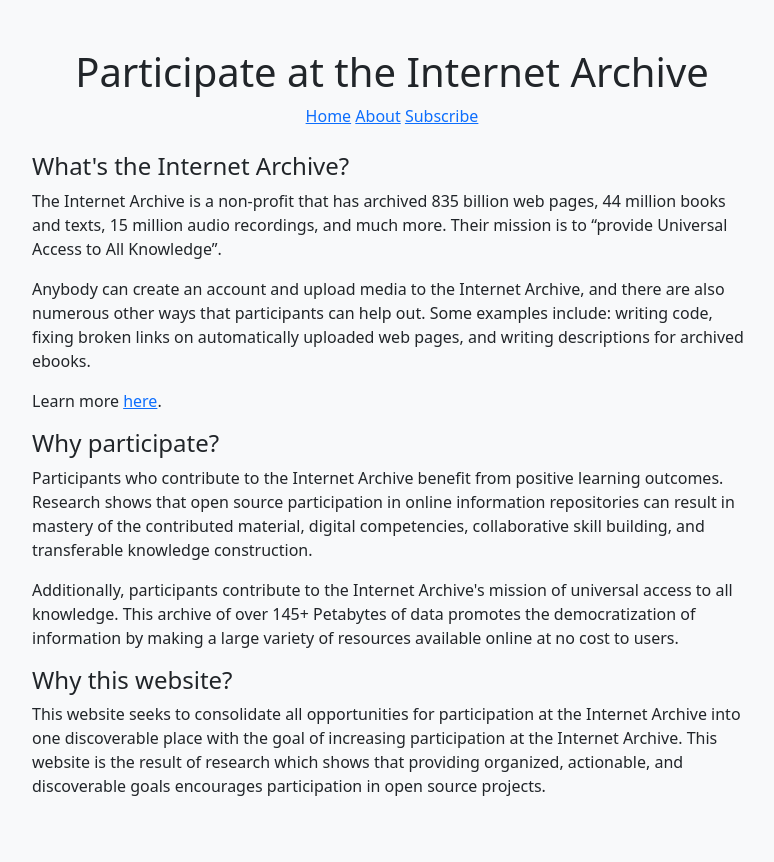
After one commit to hcbrady/archivers_wanted, a Django app: page /about/ in a window 1280 px wide. The commit adds this page. Shown: the whole page, without its empty margins (248-1022 px from the left). Run offline with Django 4.2, Linux system fonts and the light colour scheme; some libraries are stand-ins or nearby versions.

Commit message:
added about page

```diff
--- /dev/null
+++ b/participation/templates/participation/about.html
@@ -0,0 +1,12 @@
+{% extends 'participation/base.html' %}
+{% block content %}
+<h4>What's the Internet Archive?</h4>
+<p>The Internet Archive is a non-profit that has archived 835 billion web pages, 44 million books and texts, 15 million audio recordings, and much more. Their mission is to “provide Universal Access to All Knowledge”.</p>
+<p>Anybody can create an account and upload media to the Internet Archive, and there are also numerous other ways that participants can help out. Some examples include: writing code, fixing broken links on automatically uploaded web pages, and writing descriptions for archived ebooks.</p>
+<p>Learn more <a target='_blank' href='https://archive.org/about/'>here</a>.</p>
+<h4>Why participate?</h4>
+<p>Participants who contribute to the Internet Archive benefit from positive learning outcomes. Research shows that open source participation in online information repositories can result in mastery of the contributed material, digital competencies, collaborative skill building, and transferable knowledge construction.</p>
+<p>Additionally, participants contribute to the Internet Archive's mission of universal access to all knowledge. This archive of over 145+ Petabytes of data promotes the democratization of information by making a large variety of resources available online at no cost to users.</p>
+<h4>Why this website?</h4>
+<p>This website seeks to consolidate all opportunities for participation at the Internet Archive into one discoverable place with the goal of increasing participation at the Internet Archive. This website is the result of research which shows that providing organized, actionable, and discoverable goals encourages participation in open source projects.</p>
+{% endblock %}
--- a/participation/templates/participation/base.html
+++ b/participation/templates/participation/base.html
@@ -11,6 +11,7 @@
           <header class="mb-4 text-center">
               <h1> <a href="/" class="text-decoration-none text-dark">Participate at the Internet Archive</a> </h1>
               <a href="/">Home</a>
+              <a href="{% url 'about' %}">About</a>
               <a href="{% url 'subscribe' %}">Subscribe</a>
           </header>
 
--- a/participation/urls.py
+++ b/participation/urls.py
@@ -11,5 +11,6 @@ urlpatterns = [
     path('tag/<int:pk>/edit/', views.tag_edit, name='tag_edit'),
     path('tag/<int:pk>/delete/', views.tag_delete, name='tag_delete'),
     path('subscribe/', views.subscribe, name='subscribe'),
-    path('subscription_list/', views.subscription_list, name='subscription_list')
+    path('subscription_list/', views.subscription_list, name='subscription_list'),
+    path('about/', views.about, name='about'),
 ]
--- a/participation/views.py
+++ b/participation/views.py
@@ -1,6 +1,4 @@
 from django.shortcuts import render, get_object_or_404, redirect
-from django.conf import settings
-from django.http import HttpResponseForbidden
 from .models import Opportunity, Tag, TagSubscription
 from .forms import OpportunityForm, TagForm, TagSubscriptionForm
 from django.contrib.auth.decorators import login_required
@@ -17,12 +15,11 @@ def opportunity_list(request):
 
     opportunities = opportunities.distinct()
 
-    paginator = Paginator(opportunities, 10)  # 10 opportunities per page
+    paginator = Paginator(opportunities, 10)
     page_number = request.GET.get('page')
     page_obj = paginator.get_page(page_number)
 
     tags = Tag.objects.all()
-    selected_tags = Tag.objects.filter(name__in=selected_tag_names)
 
     project_tags = tags.filter(category='project')
     skill_tags = tags.filter(category='skill')
@@ -127,7 +124,7 @@ def subscribe(request):
         form = TagSubscriptionForm(request.POST)
         if form.is_valid():
             subscription = TagSubscription.objects.create(email=form.cleaned_data['email'])
-            subscription.tags.set(form.cleaned_data['tags'])  # assign ManyToMany tags
+            subscription.tags.set(form.cleaned_data['tags'])
             subscription.save()
             messages.success(request, "You've been subscribed!")
             return redirect('subscribe')
@@ -135,6 +132,9 @@ def subscribe(request):
         form = TagSubscriptionForm()
     return render(request, 'participation/subscribe.html', {'form': form})
 
+def about(request):
+    return render(request, 'participation/about.html')
+
 @login_required
 def subscription_list(request):
     subscribers = TagSubscription.objects.all()
```
